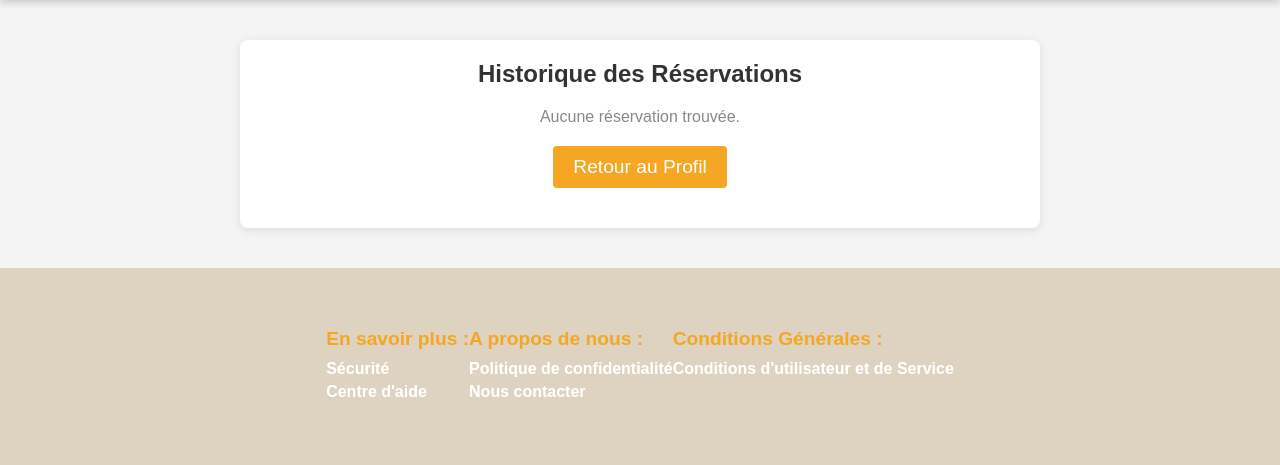
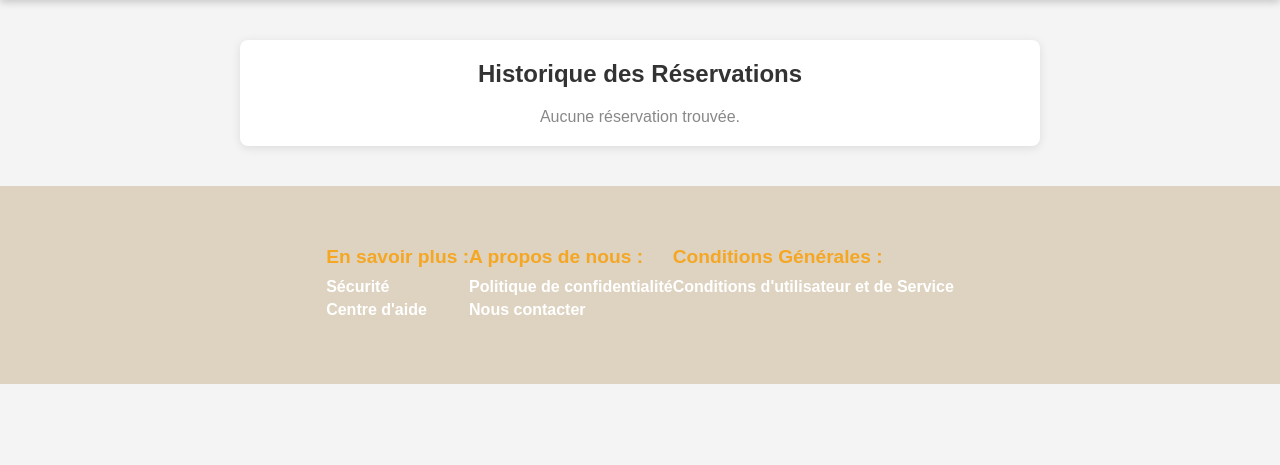
Before and after one commit to tchamalat/Gardien-des-animaux, a PHP site: page /phpmailer/historique.php in a window 1280 px wide. Shown: the part 230-695 px from the top of the page. Run offline with PHP 8.4, Linux system fonts and the light colour scheme; the visitor is signed in with stand-in values (Sample User, id 1); data that the repository does not hold is empty.

Commit message:
Update historique.php

```diff
--- a/historique.php
+++ b/historique.php
@@ -74,25 +74,6 @@ $result = $stmt->get_result();
             color: #888;
             margin-top: 20px;
         }
-        .btn-return {
-            display: block;
-            width: fit-content;
-            margin: 20px auto;
-            padding: 10px 20px;
-            background-color: #f5a623;
-            color: white;
-            border: none;
-            border-radius: 4px;
-            font-size: 1.2em;
-            cursor: pointer;
-            text-align: center;
-            text-decoration: none;
-            transition: background-color 0.3s ease, transform 0.3s ease;
-        }
-        .btn-return:hover {
-            background-color: #ff7f00;
-            transform: translateY(-5px);
-        }
     </style>
 </head>
 <body>
@@ -148,8 +129,6 @@ $result = $stmt->get_result();
     <?php else: ?>
         <p class="no-reservations">Aucune réservation trouvée.</p>
     <?php endif; ?>
-
-    <a href="profil.php" class="btn-return">Retour au Profil</a>
 </div>
 
     <!-- Footer -->
```
